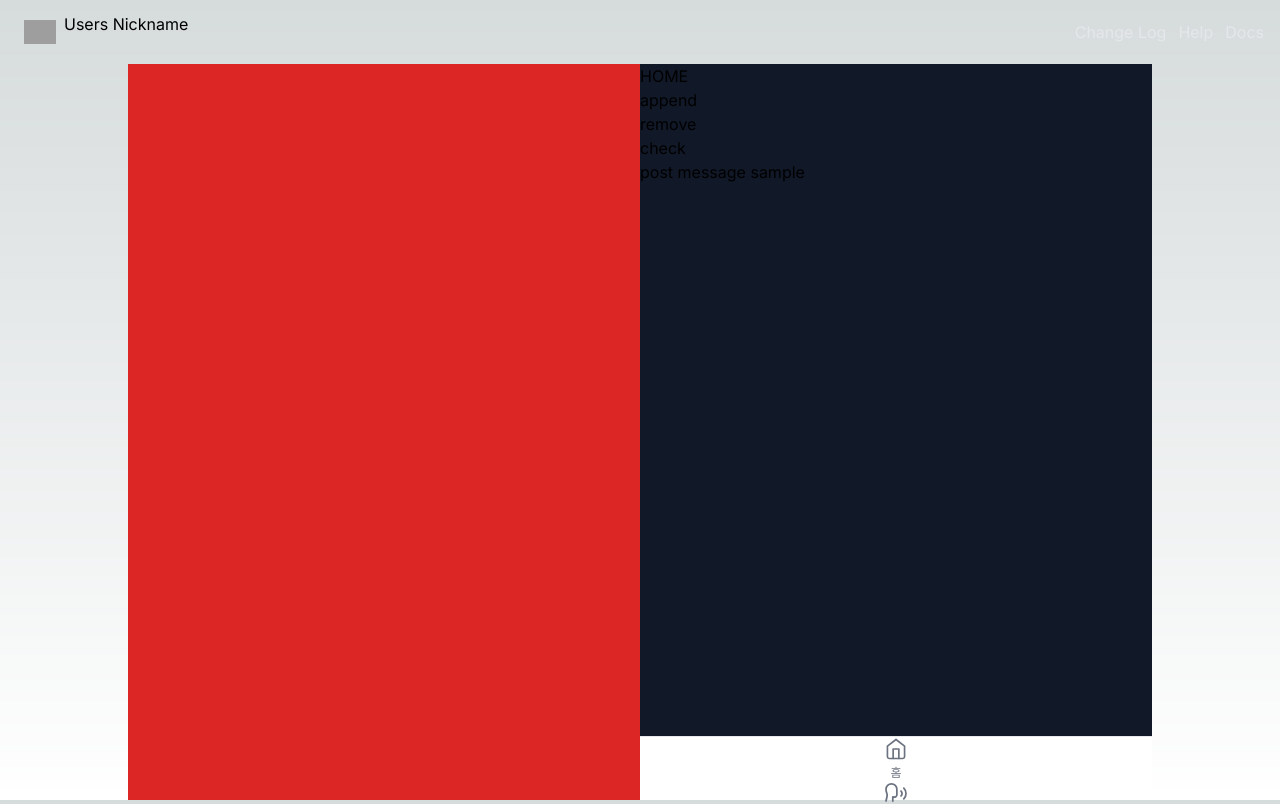
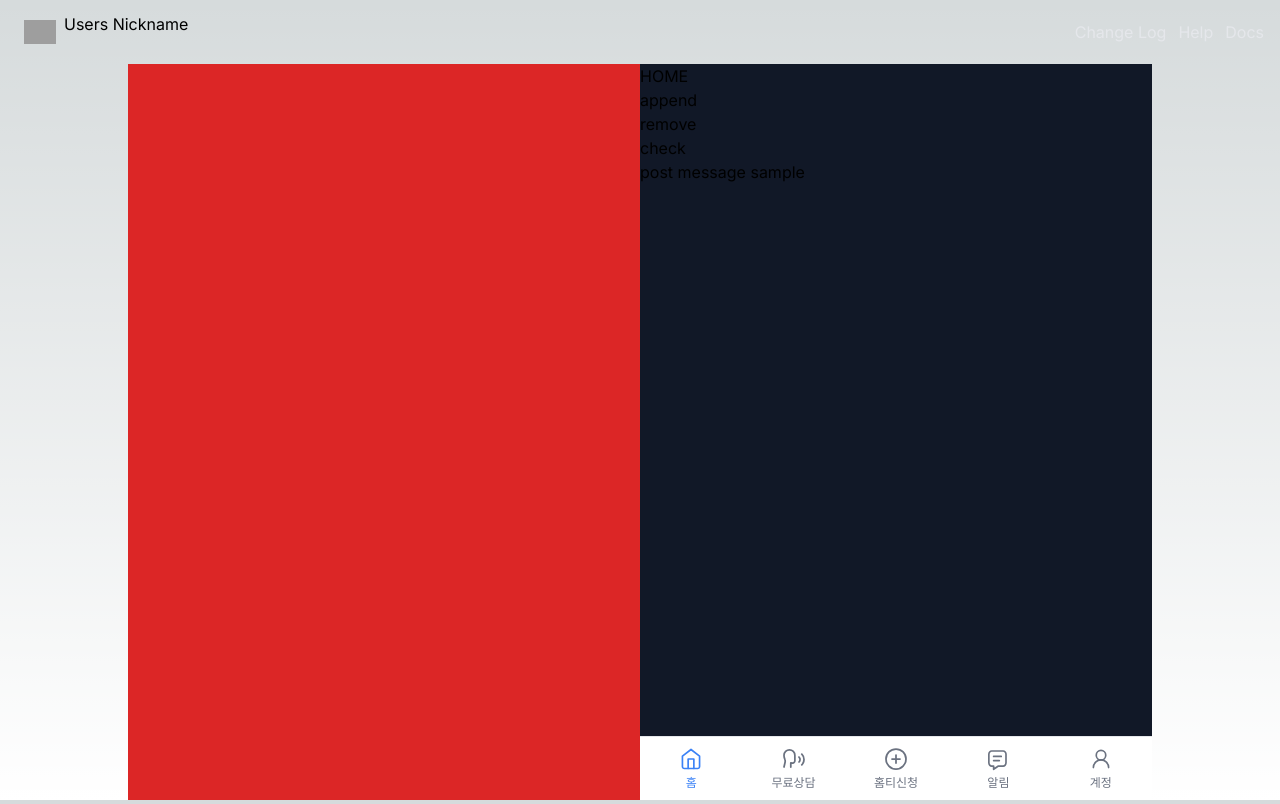
Before and after one commit to tmmoond8/tmp-run, a Next.js app: page /ihome in a window 1280 px wide. Shown: the top 804 px of the page. Built offline with nearby package versions, Linux system fonts and the light colour scheme; grey boxes are pictures that could not be loaded.

Commit message:
feat: 개발 중

```diff
--- a/package.json
+++ b/package.json
@@ -10,12 +10,14 @@
   },
   "dependencies": {
     "clsx": "^2.0.0",
+    "lodash-es": "^4.17.21",
     "next": "13.5.6",
     "react": "^18",
     "react-dom": "^18",
     "zustand": "^4.4.4"
   },
   "devDependencies": {
+    "@types/lodash-es": "^4.17.10",
     "@types/node": "^20",
     "@types/react": "^18",
     "@types/react-dom": "^18",
--- a/src/domains/ihome/ types.ts
+++ b/src/domains/ihome/ types.ts
@@ -15,7 +15,10 @@ export interface FirebaseNotification<T = {}> {
   shown?: boolean;
 }
 
-export type PostMessage = DeviceTokenPostMessage | NotificationPostMessage<any>;
+export type PostMessage =
+  | DeviceTokenPostMessage
+  | NotificationPostMessage<any>
+  | OpenAsNotificationPostMessage;
 
 export interface DeviceTokenPostMessage {
   type: "deviceToken";
@@ -26,3 +29,8 @@ export interface NotificationPostMessage<T> {
   type: "notification";
   data: FirebaseNotification<T>;
 }
+
+export interface OpenAsNotificationPostMessage {
+  type: "open";
+  data: any;
+}
--- a/src/domains/ihome/components/NotificationList.tsx
+++ b/src/domains/ihome/components/NotificationList.tsx
@@ -1,8 +1,10 @@
 import React from "react";
 import cx from "clsx";
 import { useIHomeNotification } from "../stores/notificationStores";
+import { useRouter } from "next/router";
 
 export const NotificationList = () => {
+  const router = useRouter();
   const { notifications, append, remove, check } = useIHomeNotification();
   return (
     <ul className="divide-y divide-gray-200 dark:divide-gray-700">
@@ -17,7 +19,12 @@ export const NotificationList = () => {
             "bg-gray-800": !notification.shown,
           })}
           key={notification.messageId}
-          onClick={() => check(notification)}
+          onClick={() => {
+            check(notification);
+            if ("link" in notification.data) {
+              router.push(notification.data.link as string);
+            }
+          }}
         >
           <div className="flex items-center space-x-4">
             <div className="flex-shrink-0">
--- a/src/domains/ihome/components/Tabs/index.tsx
+++ b/src/domains/ihome/components/Tabs/index.tsx
@@ -56,42 +56,48 @@ export const Tabs = () => {
     });
   };
 
+  console.log("tab", tab);
+
   return (
     <div className="sticky bottom-0 left-0 z-50 w-full h-16 bg-white border-t border-gray-200 dark:bg-gray-700 dark:border-gray-600">
       <div
         className={cx(
-          "grid h-full max-w-lg mx-auto " + `grid-cols-${TAB_LIST.length}`
+          "grid h-full max-w-lg mx-auto grid-cols-5" +
+            ` grid-cols-${TAB_LIST.length}`
         )}
       >
-        {TAB_LIST.map(({ label, Icon, key }) => (
+        {TAB_LIST.map(
+          ({ label, Icon, key }) => (
+            console.log(key, key === tab),
+            (
               <button
-            key={key}
+                key={key + tab}
                 type="button"
                 className="inline-flex flex-col items-center justify-center font-medium px-2 hover:bg-gray-50 dark:hover:bg-gray-800 group"
                 onClick={() => handleClickTab(key)}
               >
                 <Icon
                   className={cx(
-                "w-6 h-6 mb-1 text-gray-500 dark:text-gray-400 group-hover:text-blue-600 dark:group-hover:text-blue-500",
-                {
-                  "text-blue-500": tab === key,
-                  "dark:text-blue-400": tab === key,
-                }
+                    "w-6 h-6 mb-1 group-hover:text-blue-600 dark:group-hover:text-blue-500",
+                    tab === key
+                      ? ["text-blue-500", "dark:text-blue-400"]
+                      : ["text-gray-500", "dark:text-gray-400"]
                   )}
                 />
                 <span
                   className={cx(
-                "text-xs text-gray-500 dark:text-gray-400 group-hover:text-blue-600 dark:group-hover:text-blue-500",
-                {
-                  "text-blue-500": tab === key,
-                  "dark:text-blue-400": tab === key,
-                }
+                    "text-xs group-hover:text-blue-600 dark:group-hover:text-blue-500",
+                    tab === key
+                      ? ["text-blue-500", "dark:text-blue-400"]
+                      : ["text-gray-500", "dark:text-gray-400"]
                   )}
                 >
                   {label}
                 </span>
               </button>
-        ))}
+            )
+          )
+        )}
       </div>
     </div>
   );
--- a/src/domains/ihome/hooks/useNotificationHandler.ts
+++ b/src/domains/ihome/hooks/useNotificationHandler.ts
@@ -2,15 +2,19 @@ import React from "react";
 import * as iHomeStorage from "../storage";
 import { PostMessage } from "../ types";
 import { useIHomeNotification } from "../stores/notificationStores";
+import { useRouter } from "next/router";
 
 export const useNotificationInitialization = () => {
   const { notifications, append } = useIHomeNotification();
+  const router = useRouter();
   React.useEffect(() => {
     const handleReceiveMessage = (event: MessageEvent<PostMessage>) => {
+      console.log("on message", event);
       const message = getMessage(event);
       if (!message) {
         return;
       }
+      console.log("message", message);
 
       const { type, data } = message;
 
@@ -22,14 +26,25 @@ export const useNotificationInitialization = () => {
         }
         case "notification": {
           append(data);
+          return;
+        }
+        case "open": {
+          if (data?.data?.link) {
+            router.push(data.data.link);
+            console.log("open data", data.data.link);
+            // alert(JSON.stringify(data));
+          }
+          return;
         }
       }
     };
     if (window) {
       window.addEventListener("message", handleReceiveMessage);
+      window.addEventListener("test-message" as any, handleReceiveMessage);
     }
     return () => {
       window.removeEventListener("message", handleReceiveMessage);
+      window.removeEventListener("test-message" as any, handleReceiveMessage);
     };
   }, []);
 };
@@ -37,6 +52,10 @@ export const useNotificationInitialization = () => {
 function getMessage(event: MessageEvent<PostMessage>) {
   if (globalThis.location.host.includes("localhost")) {
     return;
+  }
+
+  if ("detail" in event) {
+    return event.detail as PostMessage;
   }
 
   const message =
--- a/src/domains/ihome/stores/notificationStores.ts
+++ b/src/domains/ihome/stores/notificationStores.ts
@@ -1,4 +1,5 @@
 import { create } from "zustand";
+import { uniqBy } from "lodash-es";
 import { createJSONStorage, persist } from "zustand/middleware";
 import { FirebaseNotification } from "../ types";
 
@@ -15,7 +16,9 @@ export const useIHomeNotification = create(
       notifications: [],
       append: (notification: FirebaseNotification) => {
         const { notifications } = get();
-        set({ notifications: [notification, ...notifications] });
+        set({
+          notifications: uniqBy([notification, ...notifications], "messageId"),
+        });
       },
       remove: (Notification: FirebaseNotification) => {
         const { notifications } = get();
--- a/src/pages/ihome/index.tsx
+++ b/src/pages/ihome/index.tsx
@@ -28,7 +28,36 @@ export default function Ihome() {
   return (
     <BaseLayout>
       {tab === IHOME_TABS.CHATTING ? (
-        <NotificationList />
+        <div className="flex flex-col h-full justify-between">
+          <NotificationList />
+          <ul className="p-4">
+            <li>
+              <button
+                onClick={() => {
+                  const customEvent = new CustomEvent("test-message", {
+                    detail: {
+                      type: "open",
+                      data: {
+                        data: {
+                          link: "/ihome?tab=FREE_CONSULTATION",
+                        },
+                      },
+                    },
+                  } as any);
+                  window.dispatchEvent(customEvent);
+                }}
+              >
+                open link
+              </button>
+            </li>
+            {/* <li>
+              <button>gogo</button>
+            </li>
+            <li>
+              <button>gogo</button>
+            </li> */}
+          </ul>
+        </div>
       ) : (
         <div>
           {tab}
--- a/tsconfig.json
+++ b/tsconfig.json
@@ -14,8 +14,9 @@
     "jsx": "preserve",
     "incremental": true,
     "paths": {
-      "@/*": ["c_src/*"]
-    }
+      "@/*": ["src/*"]
+    },
+    "baseUrl": "."
   },
   "include": ["next-env.d.ts", "**/*.ts", "**/*.tsx"],
   "exclude": ["node_modules"]
```
Also changed, not shown: 1 other file (tests, documents, lock files or other folders). Lines whose indentation alone changed are shown as unchanged.
